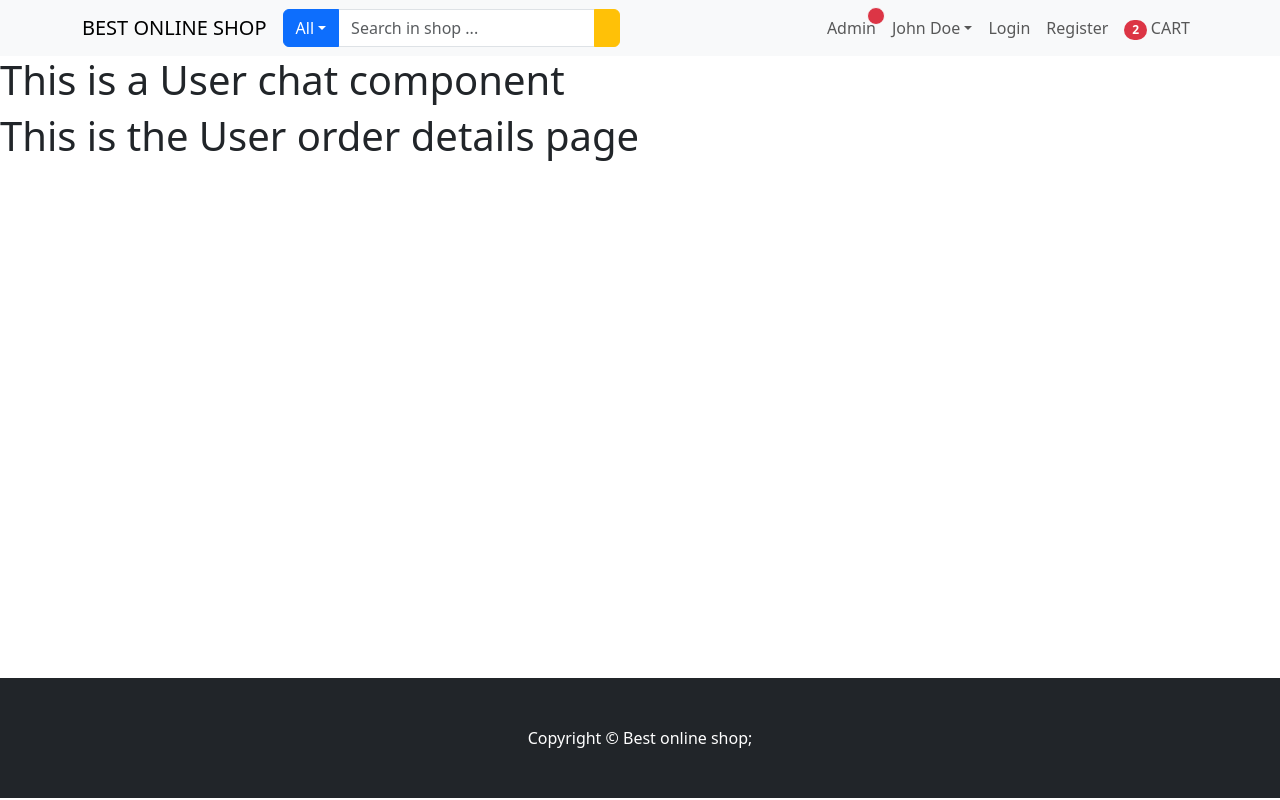
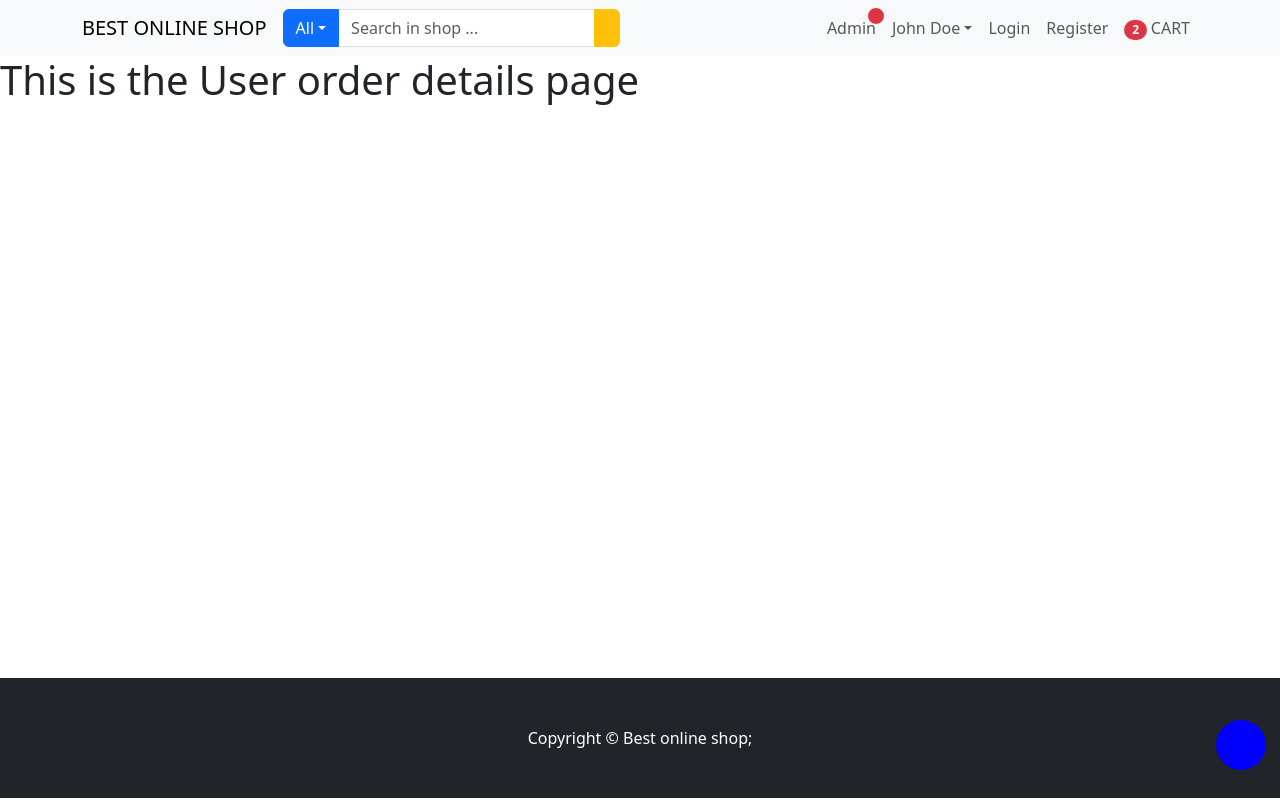
Before and after one commit to UzomaAkpala/e-commerce-frontend, a JavaScript app: page /user/order-details in a window 1280 px wide. Built offline with nearby package versions, Linux system fonts and the light colour scheme; the HTML template or start-up script is replaced by a standard one.

Commit message:
chat pop-up- Blue circle with icons

```diff
--- /dev/null
+++ b/src/chats.css
@@ -0,0 +1,32 @@
+.chat-btn {
+  position: fixed;
+  right: 14px;
+  bottom: 30px;
+  cursor: pointer;
+  background-color: blue;
+  border-radius: 50px;
+  width: 50px;
+  height: 50px;
+  color: #fff;
+  font-size: 22px;
+  z-index: 2;
+  display: flex;
+  justify-content: center;
+  align-items: center;
+}
+
+.chat-btn .close {
+  display: none;
+}
+
+#check:checked ~ .chat-btn i {
+  display: block;
+}
+
+#check:checked ~ .chat-btn .comment {
+  display: none;
+}
+
+#check {
+  display: none !important;
+}
--- a/src/components/user/UserChatComponent.js
+++ b/src/components/user/UserChatComponent.js
@@ -1,5 +1,15 @@
+import "../../chats.css";
+
 function UserChatComponent() {
-  return <h1>This is a User chat component</h1>;
+  return (
+    <>
+      <input type="checkbox" id="check" />
+      <label className="chat-btn" htmlFor="check">
+        <i className="bi bi-chat-dots comment"></i>
+        <i class="bi bi-x-circle close"></i>
+      </label>
+    </>
+  );
 }
 
 export default UserChatComponent;
```
